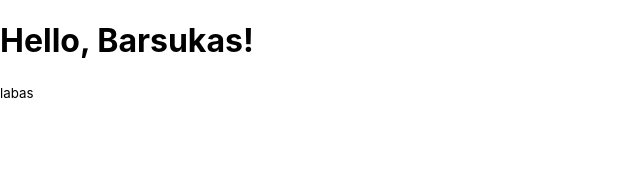
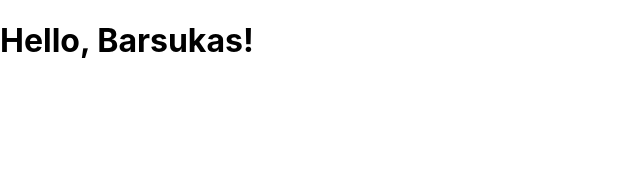
Before and after one commit to VirdzinijaG/my-app, a React (Create React App) app: page / in a window 1280 px wide. Shown: the top 175 px of the page, without its empty margins (0-640 px from the left). Built offline with nearby package versions, Linux system fonts and the light colour scheme.

Commit message:
Components

```diff
--- /dev/null
+++ b/src/Components/element.jsx
@@ -0,0 +1,13 @@
+// import person from '../Data/person';
+
+// Komponentas
+function Element() {
+  return (
+    <>
+      <h1>Hello, Barsukas!</h1>
+      <small></small>
+    </>
+  );
+}
+
+export default Element;
--- /dev/null
+++ b/src/Data/person.js
@@ -0,0 +1,6 @@
+const person = {
+    name: 'Jonas',
+    surname: 'Bebrovicius'
+}
+
+export default person;
--- a/src/Elements/element.jsx
+++ b/src/Elements/element.jsx
@@ -1,7 +1,10 @@
+import person from '../Data/person';
+
+// Elementas
 const element = (
     <>
       <h1>Hello, Barsukas!</h1>
-      <small>labas</small>
+      <small>{person.name} {person.surname}</small>
     </>
   );
 
--- a/src/index.js
+++ b/src/index.js
@@ -4,7 +4,8 @@ import './index.css';
 import App from './App';
 import reportWebVitals from './reportWebVitals';
 
-import element from './Elements/element';
+// import element from './Elements/element';
+import Element from './Components/element';
 
 // ReactDOM.render(
 //   <React.StrictMode>
@@ -24,7 +25,7 @@ import element from './Elements/element';
 // perkeltas i Elements/element.jsx
 
 ReactDOM.render(
-  element,
+  <Element/>,
   document.getElementById('root')
 );
 
```
